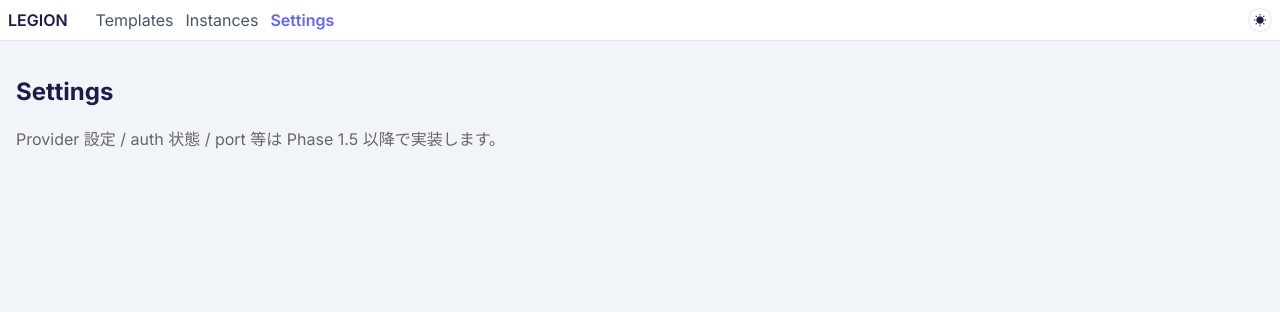
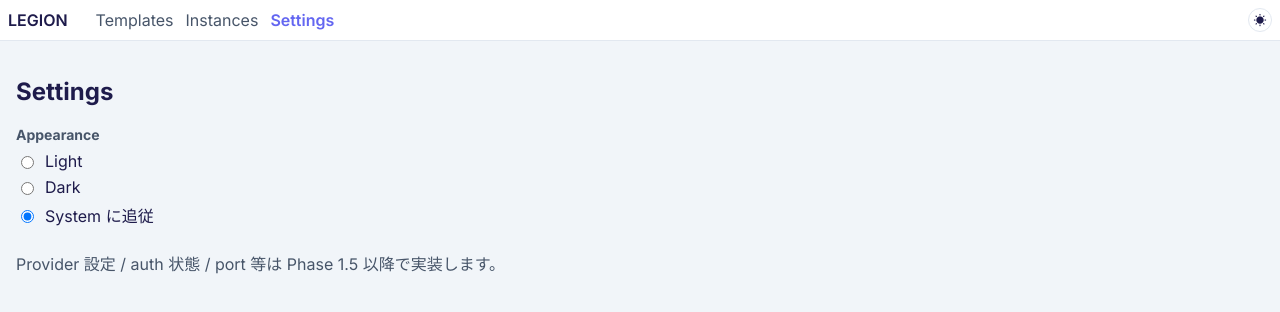
Before and after one commit to shimada-ryo/legion, a React (Vite) app in the folder packages/web/: page /settings in a window 1280 px wide. Shown: the top 312 px of the page. Built offline with nearby package versions, Linux system fonts and the light colour scheme; a web font is replaced by a local one.

Commit message:
feat(web/theme): add AppearanceSection to Settings page

```diff
--- a/packages/web/src/pages/Settings.tsx
+++ b/packages/web/src/pages/Settings.tsx
@@ -1,8 +1,11 @@
+import { AppearanceSection } from '../theme/AppearanceSection'
+
 export default function Settings() {
   return (
     <div style={{ padding: 16 }}>
       <h2>Settings</h2>
-      <p style={{ color: '#666' }}>
+      <AppearanceSection />
+      <p style={{ color: 'var(--fg-muted)' }}>
         Provider 設定 / auth 状態 / port 等は Phase 1.5 以降で実装します。
       </p>
     </div>
```
